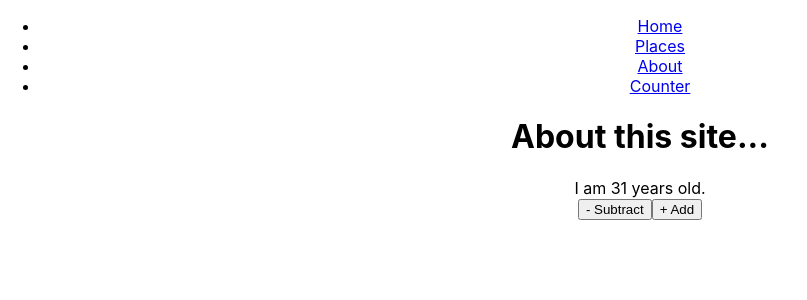
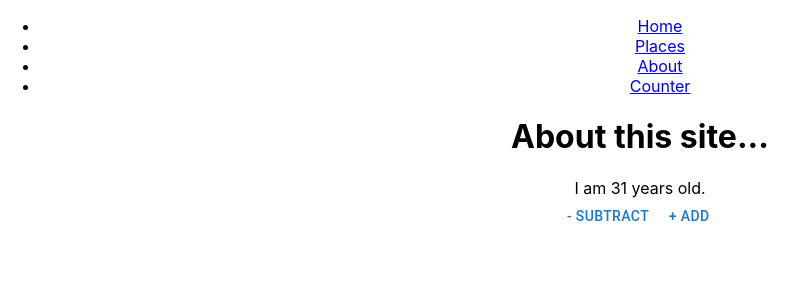
Before and after one commit to harryseong/harryseong.com-r, a React (Create React App) app: page /about in a window 1280 px wide. Shown: the top 300 px of the page, without its empty margins (0-807 px from the left). Built offline with nearby package versions, Linux system fonts and the light colour scheme.

Commit message:
Updated to Material UI buttons

```diff
--- a/src/components/about/About.tsx
+++ b/src/components/about/About.tsx
@@ -1,4 +1,5 @@
 import React, { useState } from 'react';
+import { Button } from '@mui/material';
 
 import styles from './About.module.scss';
 
@@ -10,8 +11,8 @@ export function About() {
             <h1>About this site...</h1>
             <div>I am {age} years old.</div>
 
-            <button type="button" onClick={() => setAge(age - 1)}>- Subtract</button>
-            <button type="button" onClick={() => setAge(age + 1)}>+ Add</button>
+            <Button type="button" onClick={() => setAge(age - 1)}>- Subtract</Button>
+            <Button type="button" onClick={() => setAge(age + 1)}>+ Add</Button>
         </div>
     );
 }
```
